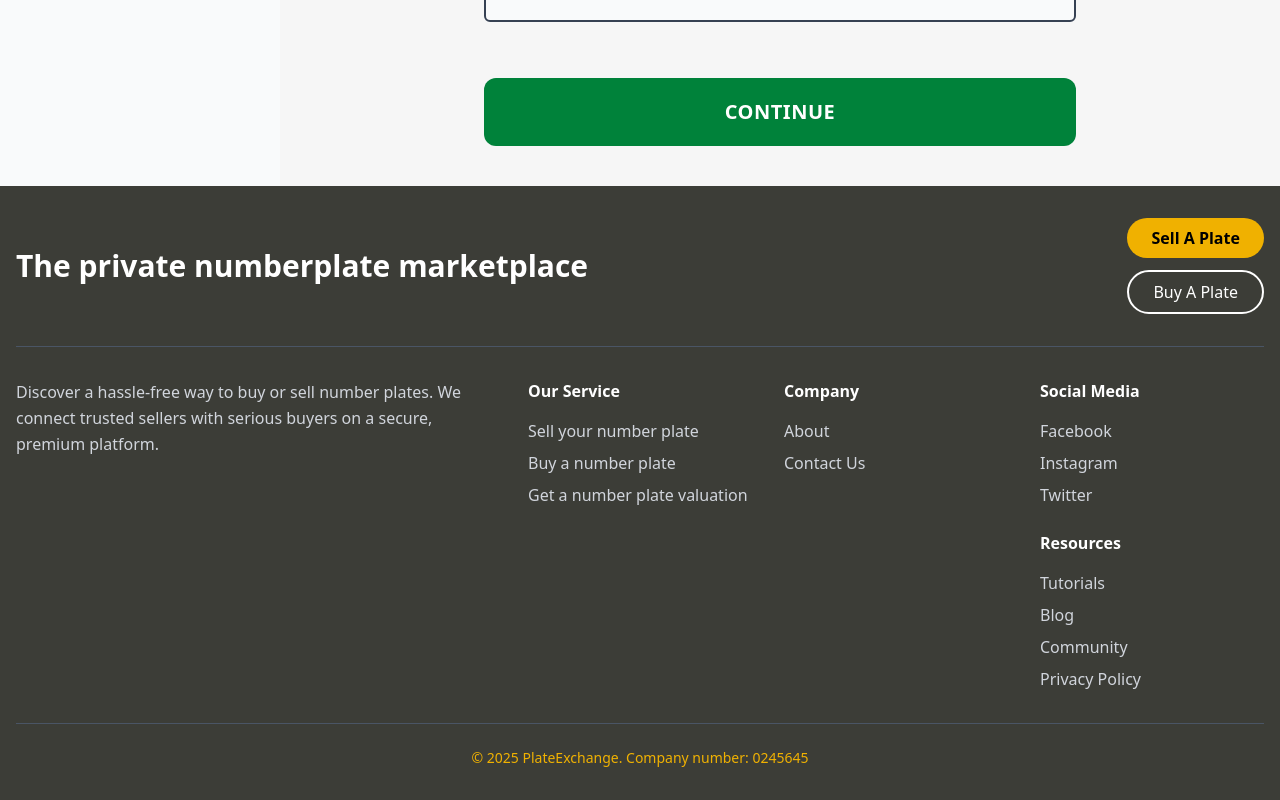
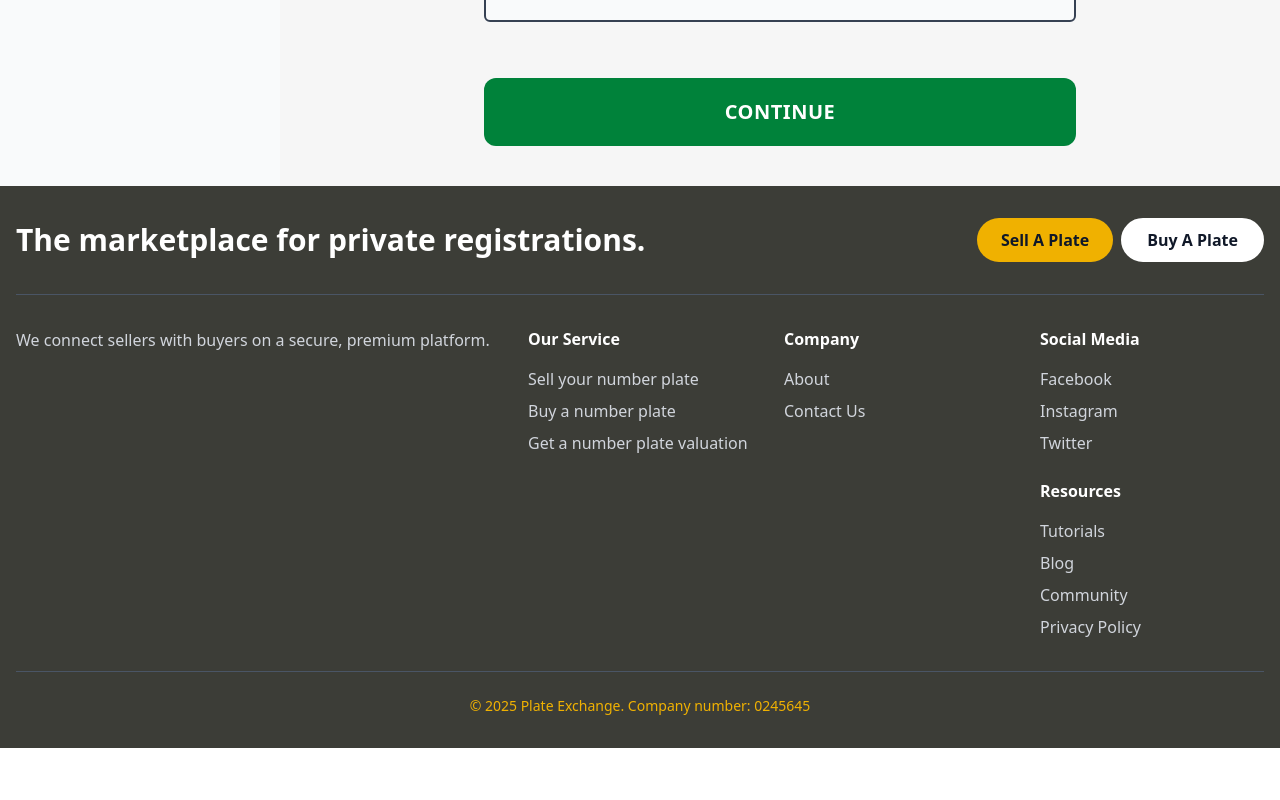
Before and after one commit to TAIJULAMAN/plate-exchange-website, a React (Vite) app: page /userdashboard in a window 1280 px wide. Shown: the part 1478-2278 px from the top of the page. After the commit the page ends 2226 px from the top, so only its background shows below. Built offline with nearby package versions, Linux system fonts and the light colour scheme.

Commit message:
setup for integration

```diff
--- a/src/pages/Home/PricingPlans/PricingPlans.jsx
+++ b/src/pages/Home/PricingPlans/PricingPlans.jsx
@@ -4,10 +4,10 @@ import { FaCheck } from 'react-icons/fa';
 
 export default function PricingPlans() {
     return (
-        <div className="bg-white px-5 md:px-0 py-5 md:py-12">
+        <div className="bg-white px-5 md:px-0 py-5 md:py-16">
             <div className='container mx-auto'>
                 {/* Header Section */}
-                <div className="text-center mb-12">
+                <div className="text-center mb-10">
                     <h1 className="text-4xl md:text-5xl font-bold text-gray-900 mb-6">
                         Our Pricing Plans
                     </h1>
@@ -18,7 +18,7 @@ export default function PricingPlans() {
 
                 {/* Pricing Card */}
                 <div className="flex justify-center">
-                    <div className="w-full max-w-md border-2 border-green-500 rounded-lg shadow-lg">
+                    <div className="w-full max-w-md border-2 border-[#00823A] rounded-md">
                         {/* Plan Header */}
                         <div className="text-center mb-8 bg-green-50">
                             <h2 className="text-green-600 font-semibold text-base  py-10">
--- a/src/shared/Footer/Footer.jsx
+++ b/src/shared/Footer/Footer.jsx
@@ -29,14 +29,14 @@ export default function Footer() {
             <div className="container mx-auto px-4 py-8">
                 <div className="flex flex-col lg:flex-row justify-between items-start lg:items-center gap-6 mb-8">
                     <h2 className="text-2xl md:text-3xl font-bold">
-                        The private numberplate marketplace
+                     The marketplace for private registrations.
                     </h2>
 
-                    <div className="flex flex-row md:flex-col gap-3">
-                        <button className="bg-yellow-500 hover:bg-yellow-600 text-black font-semibold px-6 py-2 rounded-full">
+                    <div className="flex flex-row gap-2">
+                        <button className="bg-yellow-500 text-gray-900 font-semibold px-6 py-2 rounded-full">
                             Sell A Plate
                         </button>
-                        <button className="border-2 border-white text-white hover:bg-white hover:text-gray-800 px-6 py-2 rounded-full">
+                        <button className="border-2 border-white bg-white text-gray-900 font-semibold px-6 py-2 rounded-full">
                             Buy A Plate
                         </button>
                     </div>
@@ -50,7 +50,7 @@ export default function Footer() {
                     {/* Description */}
                     <div className="lg:col-span-2">
                         <p className="text-gray-300 leading-relaxed">
-                            Discover a hassle-free way to buy or sell number plates. We connect trusted sellers with serious buyers on a secure, premium platform.
+                           We connect sellers with buyers on a secure, premium platform.
                         </p>
                     </div>
 
@@ -132,7 +132,7 @@ export default function Footer() {
                 {/* Copyright */}
                 <div className="text-center">
                     <p className="text-yellow-500 text-sm">
-                        © 2025 PlateExchange. Company number: 0245645
+                        © 2025 Plate {} Exchange. Company number: 0245645
                     </p>
                 </div>
             </div>
--- a/src/shared/ReviewCard/ReviewCard.jsx
+++ b/src/shared/ReviewCard/ReviewCard.jsx
@@ -4,7 +4,7 @@ import { IoIosStar } from "react-icons/io";
 
 export default function ReviewCard({ name, review, image, rating = 5 }) {
   return (
-    <div className="bg-[#f5f5f5] rounded-xl shadow-lg hover:shadow-xl p-6 py-8 text-center max-w-sm mx-auto transition-all duration-300 flex flex-col justify-between h-full transform hover:-translate-y-1 border border-gray-100">
+    <div className="bg-[#f5f5f5] rounded-xl px-5 py-10 text-center max-w-sm mx-auto flex flex-col justify-between h-full border border-[#00823A]">
       {/* Rating Stars */}
       <div className="flex justify-center mb-4">
         {[...Array(rating)].map((_, i) => (
```
